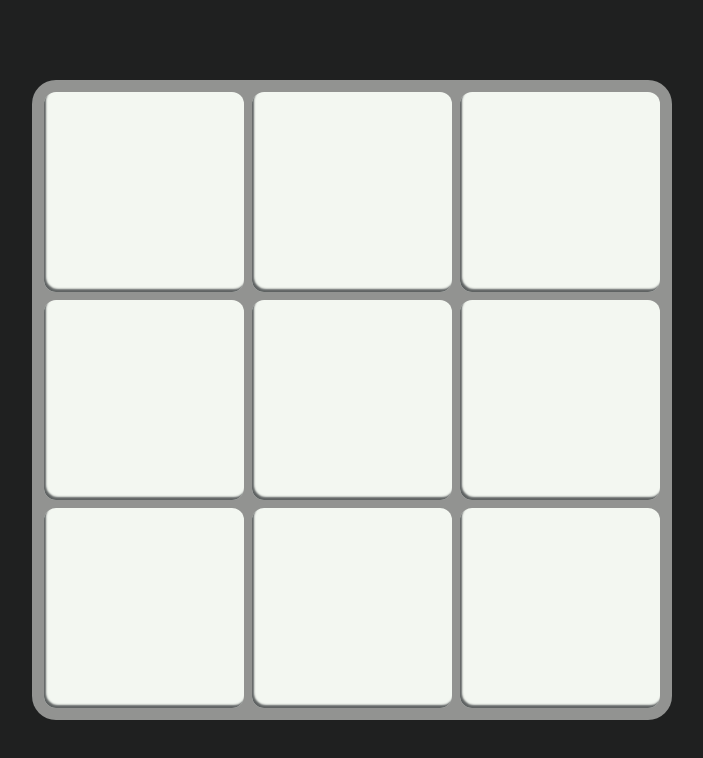
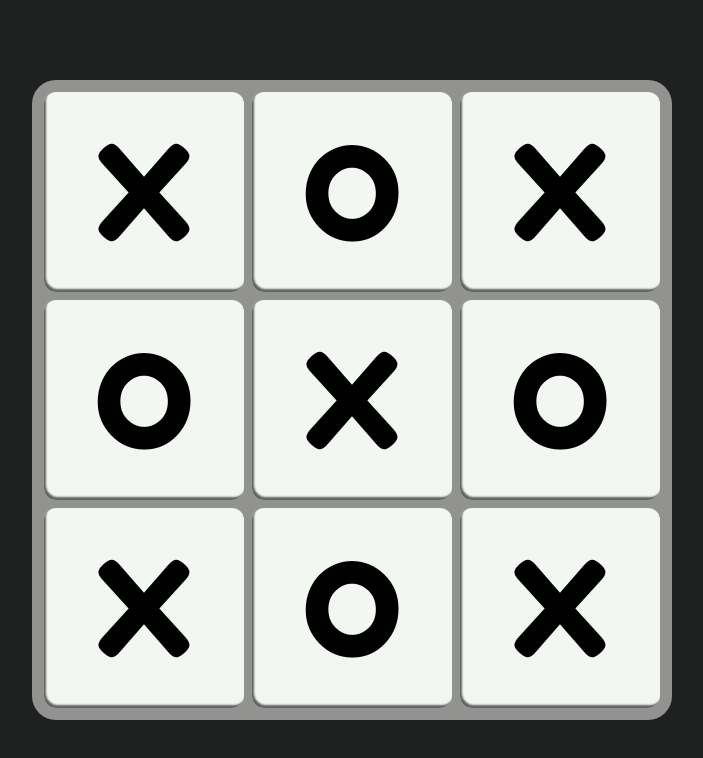
Before and after one commit to Luzefiru/odin-tic-tac-toe, a website: page src/index.html in a window 1280 px wide. Shown: the whole page, without its empty margins (288-991 px from the left). Drawn offline with Linux system fonts and the light colour scheme.

Commit message:
feat: add font family for board

```diff
--- a/src/index.html
+++ b/src/index.html
@@ -10,15 +10,15 @@
 </head>
 <body>
   <main class="board">
-    <div class="board__cell"></div>
-    <div class="board__cell"></div>
-    <div class="board__cell"></div>
-    <div class="board__cell"></div>
-    <div class="board__cell"></div>
-    <div class="board__cell"></div>
-    <div class="board__cell"></div>
-    <div class="board__cell"></div>
-    <div class="board__cell"></div>
+    <div class="board__cell">X</div>
+    <div class="board__cell">O</div>
+    <div class="board__cell">X</div>
+    <div class="board__cell">O</div>
+    <div class="board__cell">X</div>
+    <div class="board__cell">O</div>
+    <div class="board__cell">X</div>
+    <div class="board__cell">O</div>
+    <div class="board__cell">X</div>
   </main>
 </body>
 </html>
--- a/src/style.css
+++ b/src/style.css
@@ -1,3 +1,5 @@
+@import url('https://fonts.googleapis.com/css2?family=Fredoka+One&display=swap');
+
 * {
   margin: 0;
   padding: 0;
@@ -45,6 +47,11 @@ body {
   height: 1fr;
   border-radius: 12px;
   box-shadow: inset 2px -3px 2px #5f6363;
+
+  font-family: 'Fredoka One';
+  font-size: 8rem;
+  display: grid;
+  place-items: center;
 }
 
 .board__cell .cell--row1 {
```
